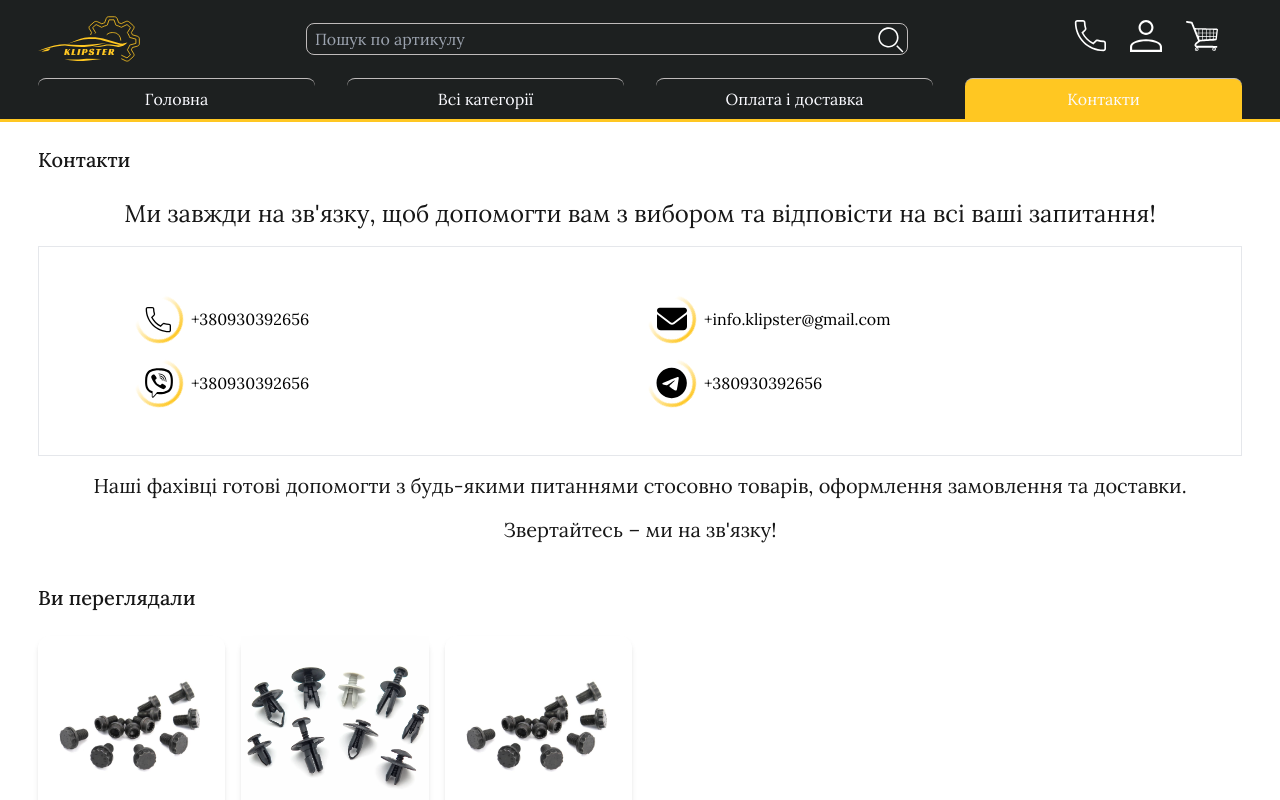
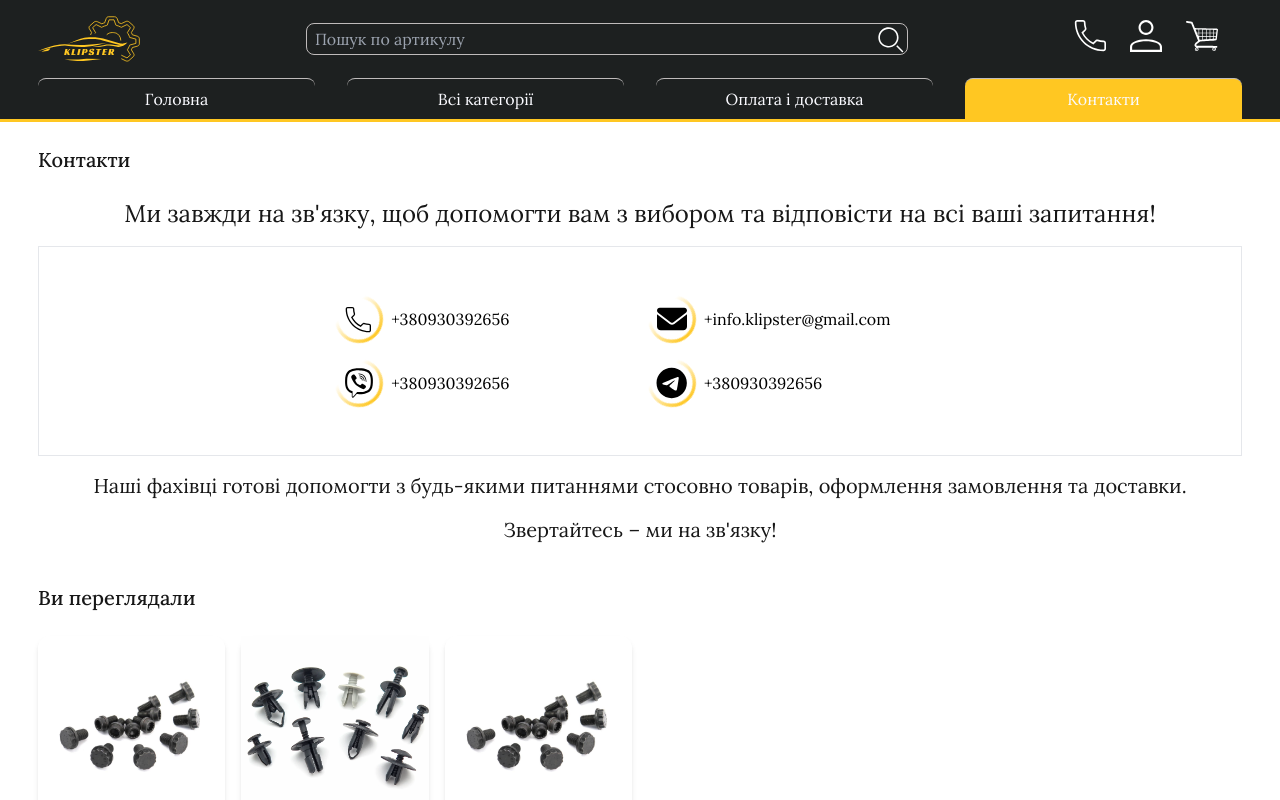
Before and after one commit to IgorBoichuk/Klipster, a Next.js app: page /contacts in a window 1280 px wide. Shown: the top 800 px of the page. Built offline with nearby package versions, Linux system fonts and the light colour scheme.

Commit message:
Update SocialsContacts.tsx

```diff
--- a/src/shared/SocialsContacts.tsx
+++ b/src/shared/SocialsContacts.tsx
@@ -13,7 +13,7 @@ interface SocialsProps {
 
 export const SocialsContacts = ({ custom }: SocialsProps) => {
 	return (
-		<div className={` ${custom ? custom : ''} grid grid-cols-2 gap-4 py-12 px-24`}>
+		<div className={` ${custom ? custom : ''} grid grid-cols-2 gap-4 py-12 px-24 w-2/3 m-auto`}>
 			<Link href={'tel:${+380930392656}'} className=' flex gap-2 items-center'>
 				<div className='relative'>
 					<Image src={Circle} width={50} alt='phone link' className='block w-5 h-5 lg:w-12 lg:h-12 animate-spin' />
```
